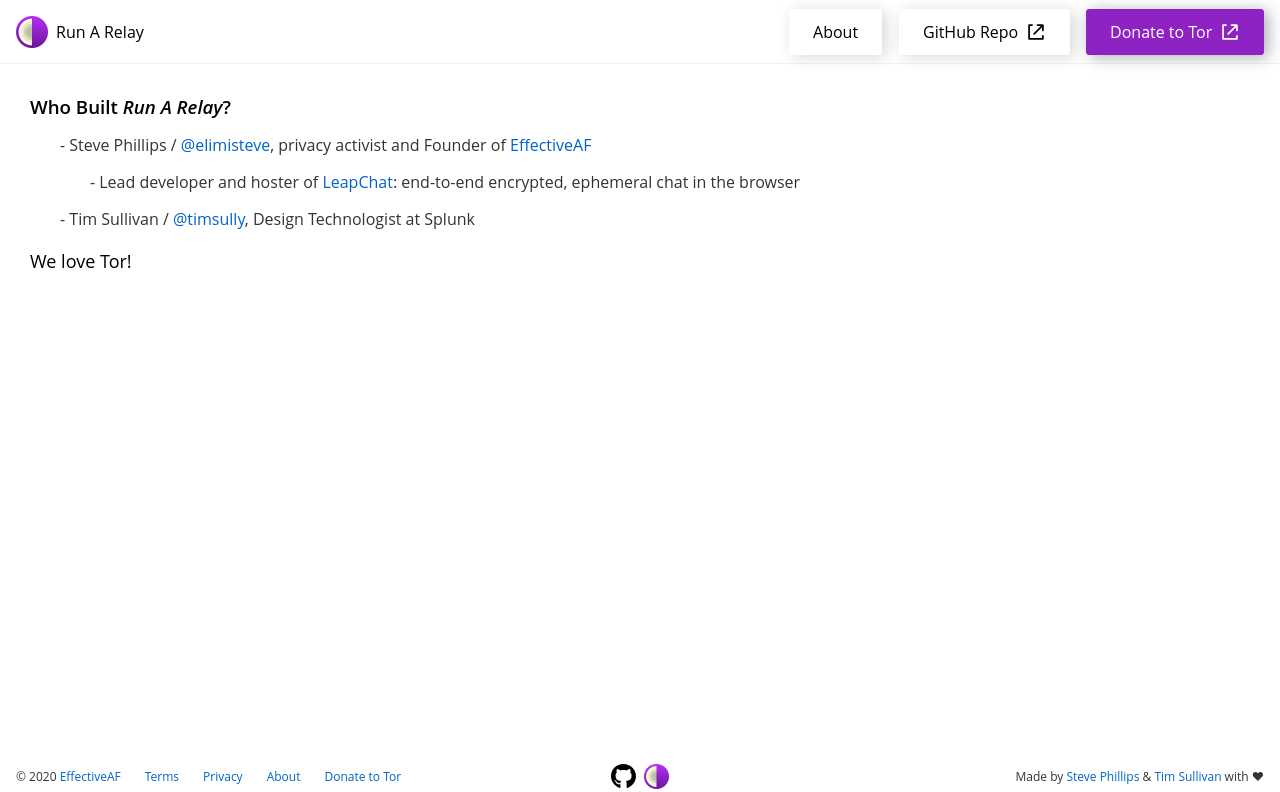
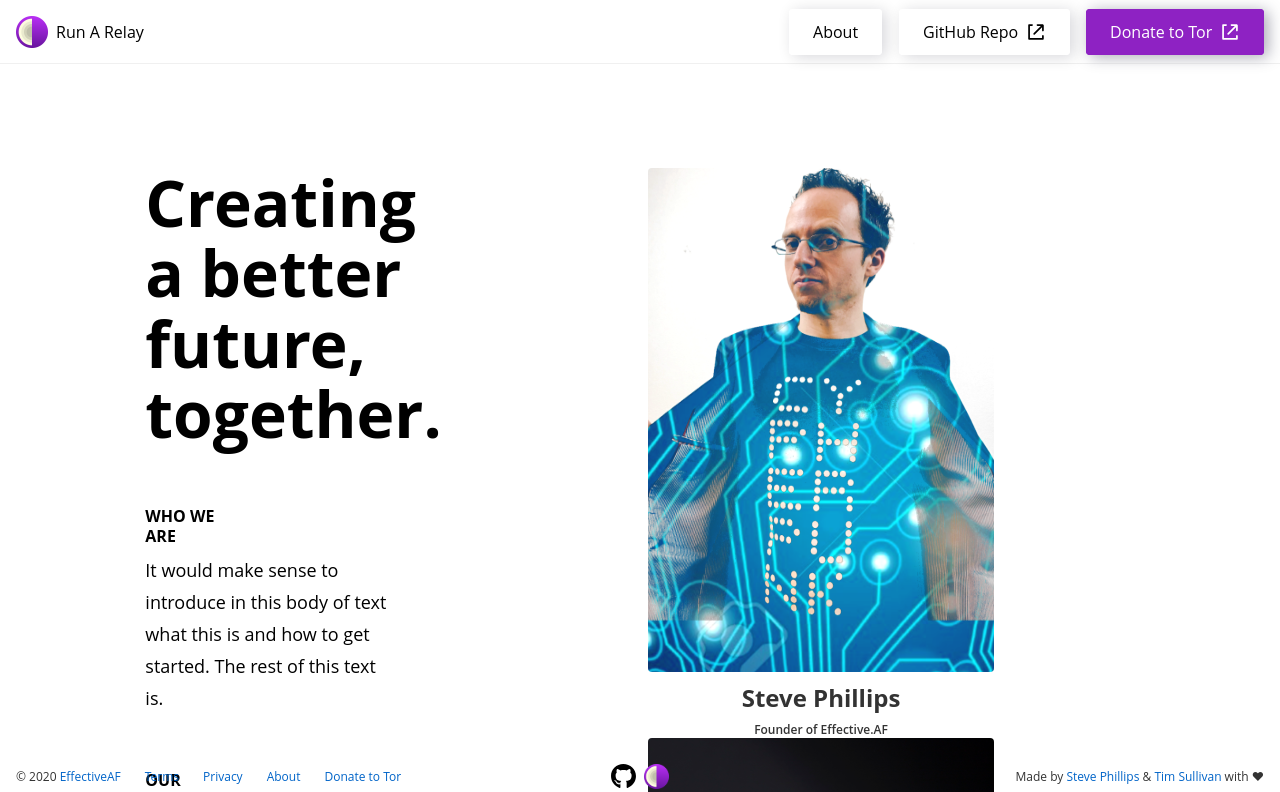
Before and after one commit to EffectiveAF/run-a-relay, a Svelte app: page /about in a window 1280 px wide. Shown: the top 792 px of the page. Built offline with nearby package versions, Linux system fonts and the light colour scheme; a web font is replaced by a local one.

Commit message:
add about page elements

```diff
--- a/public/global.css
+++ b/public/global.css
@@ -45,6 +45,23 @@
   font-size: 48px;
   line-height: 110.18%;
   color: #000000;
+}
+
+h3 {
+  font-family: Open Sans;
+  font-style: normal;
+  font-weight: bold;
+  font-size: 16px;
+  line-height: 20px;
+  text-transform: uppercase;
+}
+
+h6 {
+  font-family: Open Sans;
+  font-style: normal;
+  font-weight: 600;
+  font-size: 12px;
+  line-height: 16px;
 }
 
 p {
--- a/src/About.svelte
+++ b/src/About.svelte
@@ -5,20 +5,103 @@
 </script>
 
 <style>
+.flex-container {
+  display: flex;
+}
+
+.flex-child {
+  flex: 1;
+}
+
+.flex-child:first-child {
+  margin-right: 48px;
+}
+
+.h3-padding {
+  padding: 56px 0px 8px 0px;
+}
+
+.padding-top {
+  margin-top: 104px;
+}
+
+div > img:first-child {
+  margin-right: 64px;
+}
+
+div > img {
+  border-radius: 4px;
+}
+
+.names {
+  font-family: Open Sans;
+  font-style: normal;
+  font-weight: bold;
+  font-size: 24px;
+  padding-top: 4px;
+  display: flex;
+  justify-content: center;
+  width: 346px;
+}
+
+.names:first-child {
+  margin-right: 64px;
+}
+
+.align-center {
+  display: flex;
+  justify-content: center;
+  width: 346px;
+  padding-top: 8px;
+}
 </style>
 
-<div class="static-content">
-  <h3>Who Built <em>Run A Relay</em>?</h3>
 
-  <ul>
-    <li>- Steve Phillips / <ExternalLink href="https://github.com/elimisteve">@elimisteve</ExternalLink>, privacy activist and Founder of <ExternalLink href="https://effective.af/">EffectiveAF</ExternalLink></li>
-    <ul>
-      <li>- Lead developer and hoster of <ExternalLink href="https://leapchat.org">LeapChat</ExternalLink>: end-to-end encrypted, ephemeral chat in the browser</li>
-    </ul>
-    <li>- Tim Sullivan / <ExternalLink href="https://github.com/timsully">@timsully</ExternalLink>, Design Technologist at Splunk</li>
-  </ul>
+<div class="container-fluid flex-container">
 
-  <p>
-    We love Tor!
-  </p>
+  <div class="flex-child">
+
+    <div class="col-lg-7 col-lg-offset-2">
+      <h1 class="padding-top">Creating a better future, together.</h1>
+    </div>
+
+
+    <div class="col-lg-offset-2">
+      <div class="col-lg-6">
+        <h3 class="col-lg-4 h3-padding">Who we are</h3>
+      </div>
+
+      <p class="col-lg-7">It would make sense to introduce in this body of text what this is and how to get started. The rest of this text is.</p>
+
+      <div class="col-lg-6"><h3 class="col-lg-4 h3-padding">Our Mission</h3></div>
+
+
+      <p class="col-lg-7">It would make sense to introduce in this body of text what this is and how to get started. The rest of this text is.
+      </p>
+    </div>
+
+  </div>
+
+
+  <div class="flex-child">
+
+    <div class="row padding-top">
+
+      <div>
+        <img src="../img/steve.png" width="346" height="504" alt="Image of Steve Phillips">
+        <h5 class="names">Steve Phillips</h5>
+        <h6 class="align-center">Founder of Effective.AF</h6>
+      </div>
+
+      <div>
+        <img src="../img/tim.png" width="346" height="504" alt="Image of Tim Sullivan">
+        <h5 class="names">Tim Sullivan</h5>
+        <h6 class="align-center">Design Technologist</h6>
+      </div>
+    </div>
+
+    <!-- second flex child endpoint -->
+  </div>
+
+  <!-- container endpoint -->
 </div>
--- a/src/Home.svelte
+++ b/src/Home.svelte
@@ -33,7 +33,7 @@
 
     <div class="row"><h2 class="col-lg-4">What is this?</h2></div>
 
-    <div class="row"><p class="col-lg-4">It would make sense to introduce in this body of text what this is and how to get started. The rest of this text is lorem ipsum suspendisse ante urna, condimentum vel diam eget, condimentum convallis elit. Maecenas congue enim quis tincidunt fermentum. Sed sit amet neque sapien. Donec ac nunc tincidunt, sodales dolor sit amet, egestas diam.
+    <div class="row"><p class="col-lg-6">It would make sense to introduce in this body of text what this is and how to get started. The rest of this text is lorem ipsum suspendisse ante urna, condimentum vel diam eget, condimentum convallis elit. Maecenas congue enim quis tincidunt fermentum. Sed sit amet neque sapien. Donec ac nunc tincidunt, sodales dolor sit amet, egestas diam.
     </p></div>
   </div>
 
```
Also changed, not shown: public/img/steve.png (added), public/img/tim.png (added).
